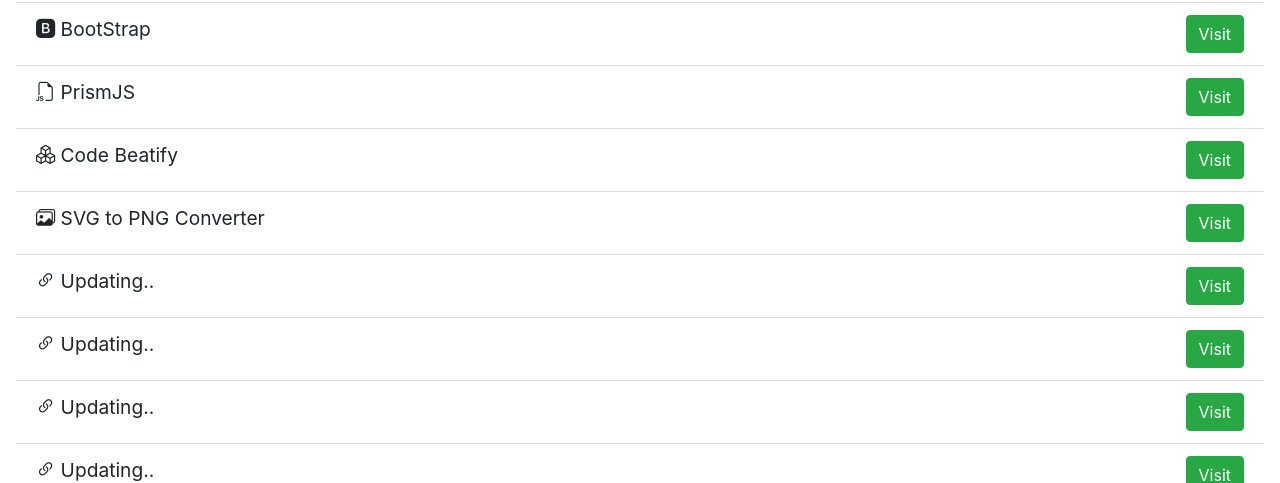
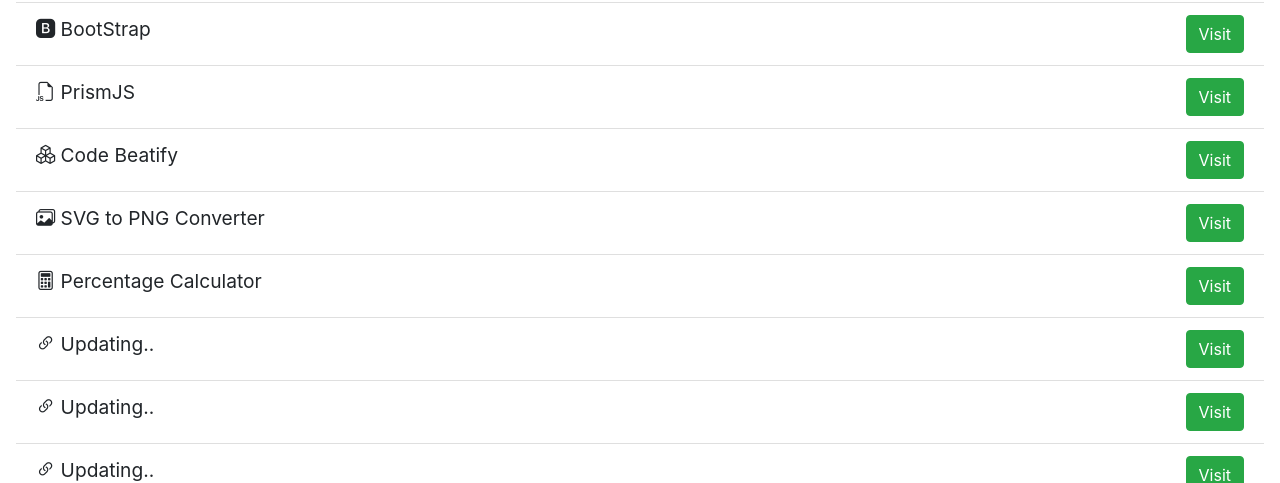
Before and after one commit to jarviskumar/portfolio, a plain HTML site: page link.html in a window 1280 px wide. Shown: the part 323-806 px from the top of the page. Drawn offline with nearby package versions, Linux system fonts and the light colour scheme.

Commit message:
Update link.html

```diff
--- a/link.html
+++ b/link.html
@@ -84,7 +84,7 @@
         <li class="list-group-item"><i class="bi bi-images"></i> SVG to PNG Converter <a href="https://svgtopng.com/" class="btn btn-success
         text-white alink">Visit</a></li>
 
-        <li class="list-group-item"><i class="bi bi-link-45deg"></i> Updating.. <a href="" class="btn btn-success text-white alink">Visit</a></li>
+        <li class="list-group-item"><i class="bi bi-calculator"></i> Percentage Calculator <a href="https://jarviskumar.github.io/getpercent" class="btn btn-success text-white alink">Visit</a></li>
         <li class="list-group-item"><i class="bi bi-link-45deg"></i> Updating.. <a href="" class="btn btn-success text-white alink">Visit</a></li>
 
         <li class="list-group-item"><i class="bi bi-link-45deg"></i> Updating.. <a href="" class="btn btn-success text-white alink">Visit</a></li>
```
